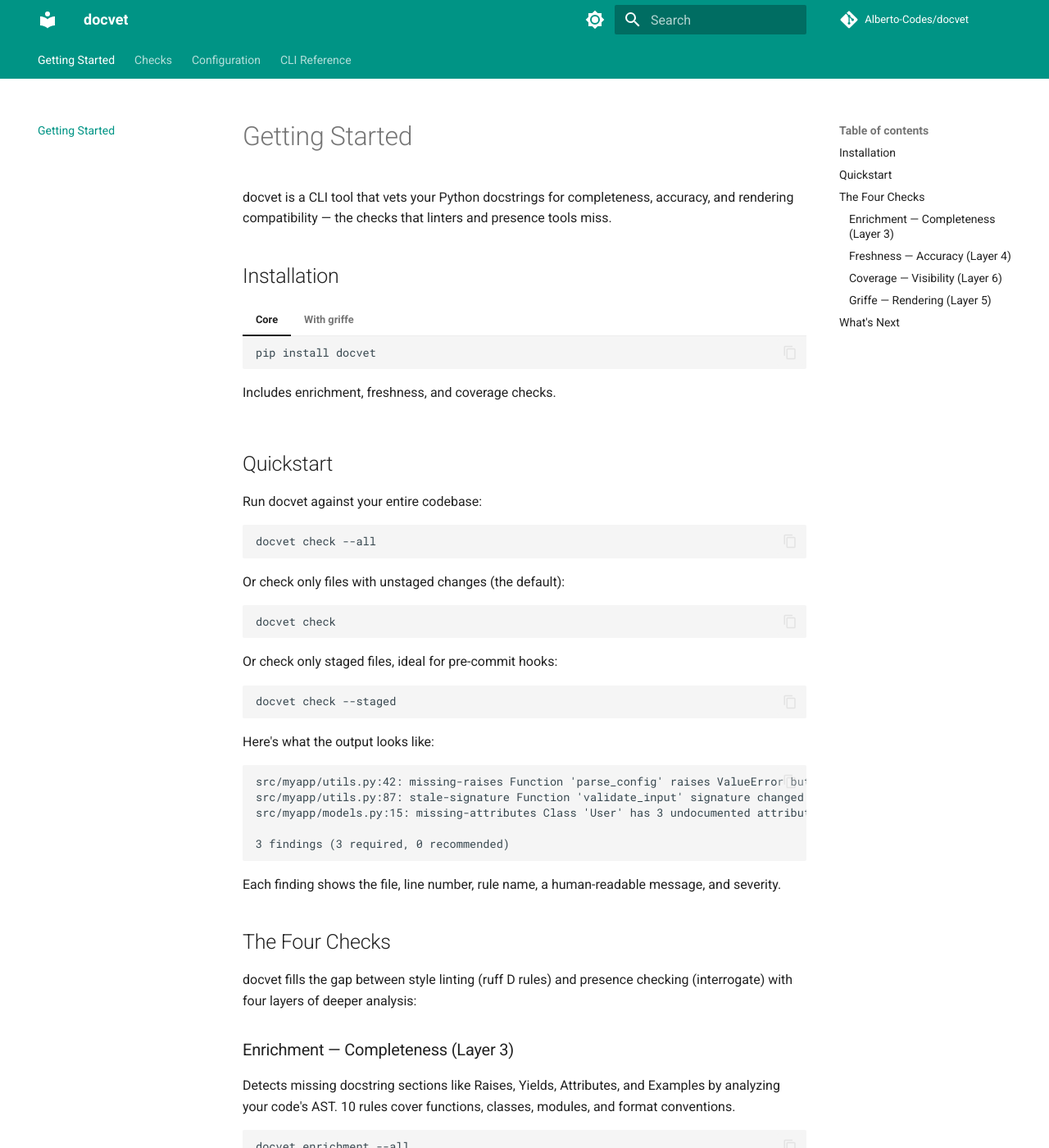
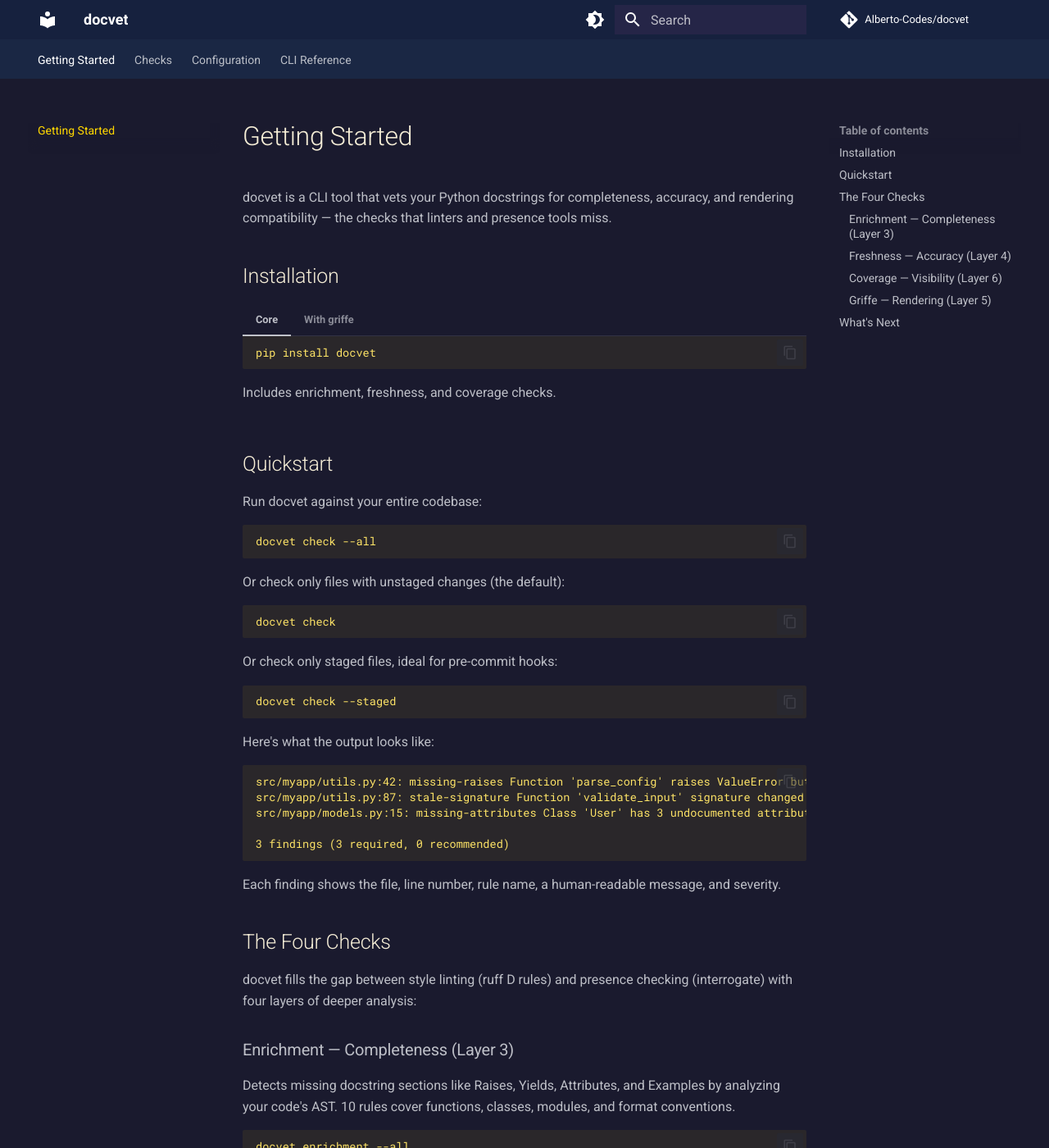
Before and after one commit to Alberto-Codes/docvet, an MkDocs documentation site: the page built from docs/site/index.md, in a window 1280 px wide and 1400 px high. Shown: the whole window at 82% size. Built offline with MkDocs 1.6.1 and Material for MkDocs 9.7.7, drawn with Linux system fonts in a browser that asks for light colours; comment, search, counter and statistics services are not loaded.

Commit message:
docs(cli): add custom Deep Indigo + Gold theme with dark-first default

```diff
--- /dev/null
+++ b/docs/site/stylesheets/theme.css
@@ -0,0 +1,106 @@
+/* docvet — Deep Indigo + Gold palette (Hybrid) */
+
+/* Dark mode (default) */
+[data-md-color-scheme="slate"] {
+  --md-default-bg-color: #1a1a2e;
+  --md-default-bg-color--light: #1f1f3a;
+  --md-default-bg-color--lighter: #252547;
+  --md-default-bg-color--lightest: #2a2a52;
+  --md-primary-fg-color: #16213e;
+  --md-primary-fg-color--light: #1a2744;
+  --md-primary-fg-color--dark: #0f1a2e;
+  --md-accent-fg-color: #ffd700;
+  --md-typeset-a--color: #ffd700;
+  --md-code-bg-color: #0f0f1e;
+  --md-code-hl-color: rgba(255, 215, 0, 0.1);
+  --md-footer-bg-color: #0f0f1e;
+  --md-footer-bg-color--dark: #0a0a16;
+}
+
+[data-md-color-scheme="slate"] .md-header {
+  background-color: #16213e;
+}
+
+[data-md-color-scheme="slate"] .md-tabs {
+  background-color: #1a2744;
+}
+
+[data-md-color-scheme="slate"] .md-nav__link--active,
+[data-md-color-scheme="slate"] .md-nav__link:hover {
+  color: #ffd700;
+}
+
+[data-md-color-scheme="slate"] .md-typeset .tabbed-labels > .tabbed-label--active {
+  border-color: #ffd700;
+  color: #ffd700;
+}
+
+[data-md-color-scheme="slate"] .md-typeset table:not([class]) th {
+  background-color: rgba(255, 215, 0, 0.10);
+}
+
+[data-md-color-scheme="slate"] .md-typeset code {
+  background-color: rgba(255, 215, 0, 0.07);
+  color: #ffe566;
+}
+
+[data-md-color-scheme="slate"] .md-search__input {
+  background-color: #252547;
+}
+
+[data-md-color-scheme="slate"] .md-header__topic {
+  font-weight: 700;
+}
+
+[data-md-color-scheme="slate"] .md-typeset h1,
+[data-md-color-scheme="slate"] .md-typeset h2 {
+  color: #f5edd6;
+}
+
+/* Light mode */
+[data-md-color-scheme="default"] {
+  --md-default-bg-color: #fafaf5;
+  --md-default-bg-color--light: #f5f5ef;
+  --md-default-bg-color--lighter: #eeeee6;
+  --md-default-bg-color--lightest: #e8e8df;
+  --md-primary-fg-color: #16213e;
+  --md-primary-fg-color--light: #1a2744;
+  --md-primary-fg-color--dark: #0f1a2e;
+  --md-accent-fg-color: #9a7b0a;
+  --md-typeset-a--color: #9a7b0a;
+  --md-code-bg-color: #f0efe6;
+  --md-code-hl-color: rgba(154, 123, 10, 0.1);
+  --md-footer-bg-color: #16213e;
+  --md-footer-bg-color--dark: #0f1a2e;
+}
+
+[data-md-color-scheme="default"] .md-header {
+  background-color: #16213e;
+}
+
+[data-md-color-scheme="default"] .md-tabs {
+  background-color: #1a2744;
+}
+
+[data-md-color-scheme="default"] .md-nav__link--active,
+[data-md-color-scheme="default"] .md-nav__link:hover {
+  color: #9a7b0a;
+}
+
+[data-md-color-scheme="default"] .md-typeset .tabbed-labels > .tabbed-label--active {
+  border-color: #9a7b0a;
+  color: #9a7b0a;
+}
+
+[data-md-color-scheme="default"] .md-typeset table:not([class]) th {
+  background-color: rgba(154, 123, 10, 0.08);
+}
+
+[data-md-color-scheme="default"] .md-typeset code {
+  background-color: rgba(154, 123, 10, 0.07);
+  color: #7a6208;
+}
+
+[data-md-color-scheme="default"] .md-header__topic {
+  font-weight: 700;
+}
--- a/mkdocs.yml
+++ b/mkdocs.yml
@@ -9,20 +9,14 @@
 theme:
   name: material
   palette:
-    - media: "(prefers-color-scheme: light)"
-      scheme: default
-      primary: teal
-      accent: teal
+    - scheme: slate
+      toggle:
+        icon: material/brightness-4
+        name: Switch to light mode
+    - scheme: default
       toggle:
         icon: material/brightness-7
         name: Switch to dark mode
-    - media: "(prefers-color-scheme: dark)"
-      scheme: slate
-      primary: teal
-      accent: teal
-      toggle:
-        icon: material/brightness-4
-        name: Switch to light mode
   font:
     text: Roboto
     code: Roboto Mono
@@ -33,6 +27,9 @@
     - search.highlight
     - search.suggest
     - content.code.copy
+
+extra_css:
+  - stylesheets/theme.css
 
 plugins:
   - search
```
